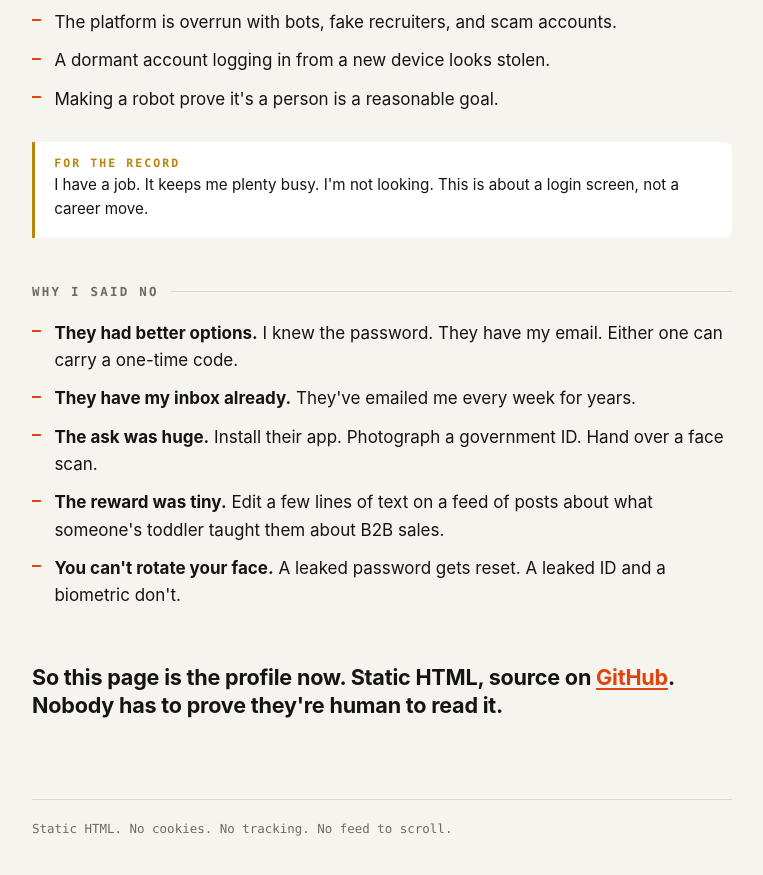
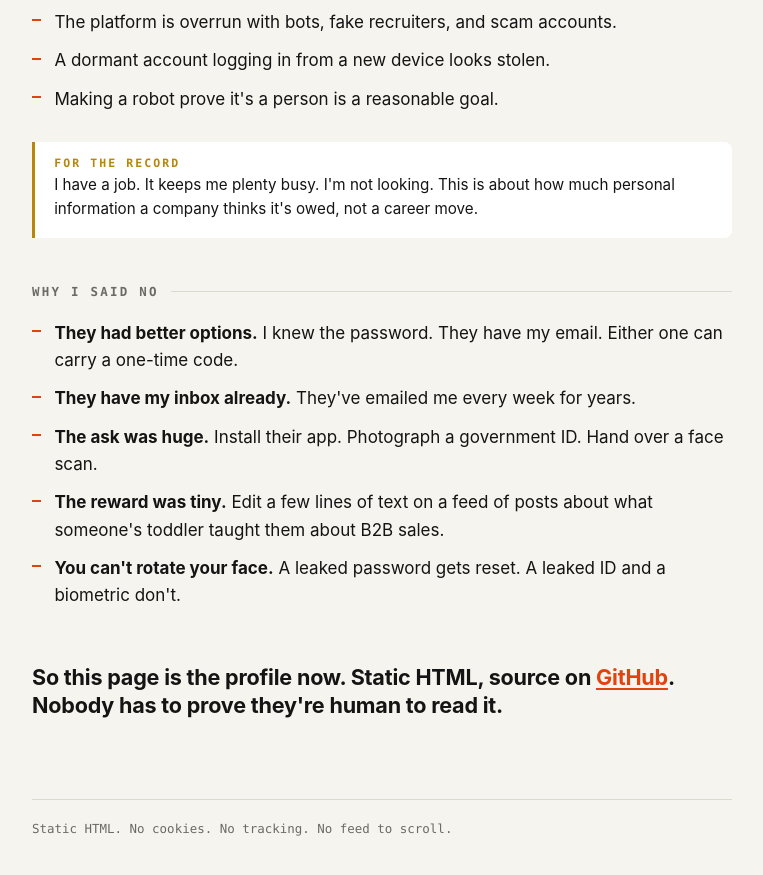
Before and after one commit to jimsander/jimsander.net, a plain HTML site: page why-not-linkedin.html in a window 1280 px wide. Shown: the part 1240-2115 px from the top of the page, without its empty margins (258-1021 px from the left). Drawn offline with Linux system fonts and the light colour scheme.

Commit message:
Reword not-looking note: personal information, not a login screen

```diff
--- a/why-not-linkedin.html
+++ b/why-not-linkedin.html
@@ -47,7 +47,7 @@
 
       <div class="note">
         <b>For the record</b>
-        I have a job. It keeps me plenty busy. I'm not looking. This is about a login screen, not a career move.
+        I have a job. It keeps me plenty busy. I'm not looking. This is about how much personal information a company thinks it's owed, not a career move.
       </div>
 
       <h2>Why I said no</h2>
```
